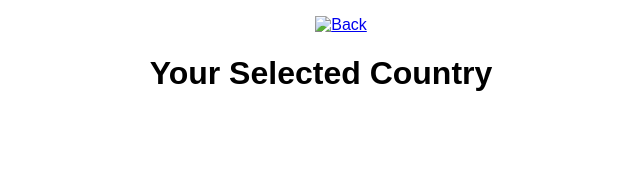
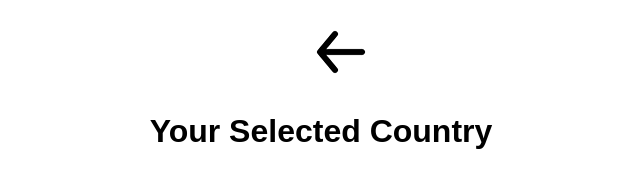
Before and after one commit to gallivas/mapMicroservice_ServerSide, a website: page displayCountry.html in a window 1280 px wide. Shown: the whole page, without its empty margins (319-959 px from the left). Drawn offline with Linux system fonts and the light colour scheme; some packages are replaced by stand-ins of ours; the site is published under a folder, as on GitHub Pages, so addresses that start at the root find nothing.

Commit message:
updated back button image

```diff
--- a/displayCountry.html
+++ b/displayCountry.html
@@ -10,7 +10,7 @@
 <header>
   <nav>
       <ul>
-          <li><a href="javascript:history.back()"><img src="/images/back-icon.png" alt="Back"></a></li>
+          <li><a href="javascript:history.back()"><img src="images/back-icon.png" alt="Back"></a></li>
       </ul>
   </nav>
 </header>
```
